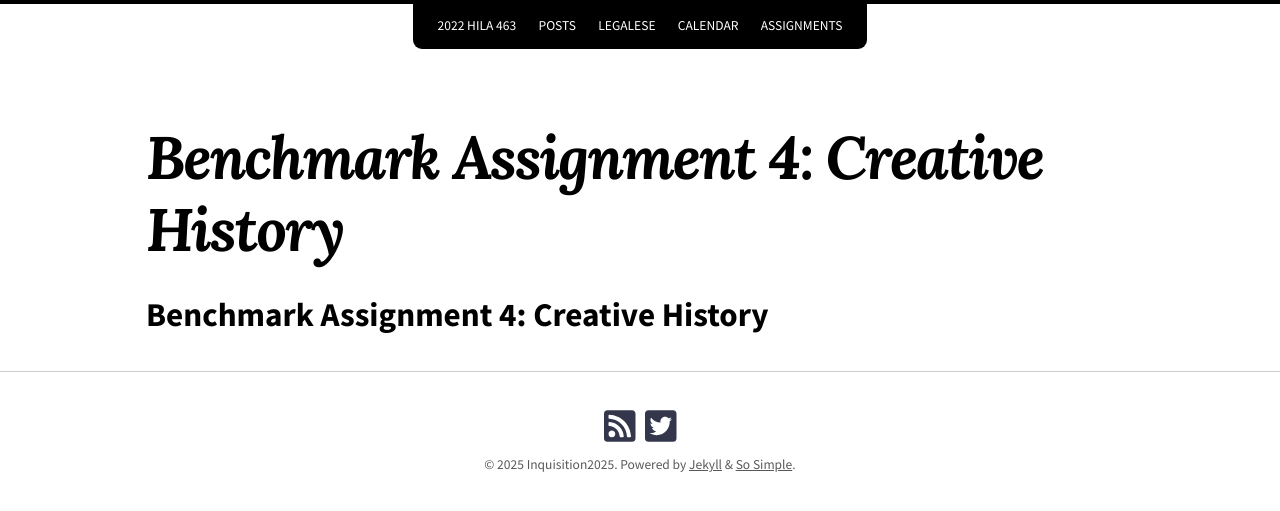
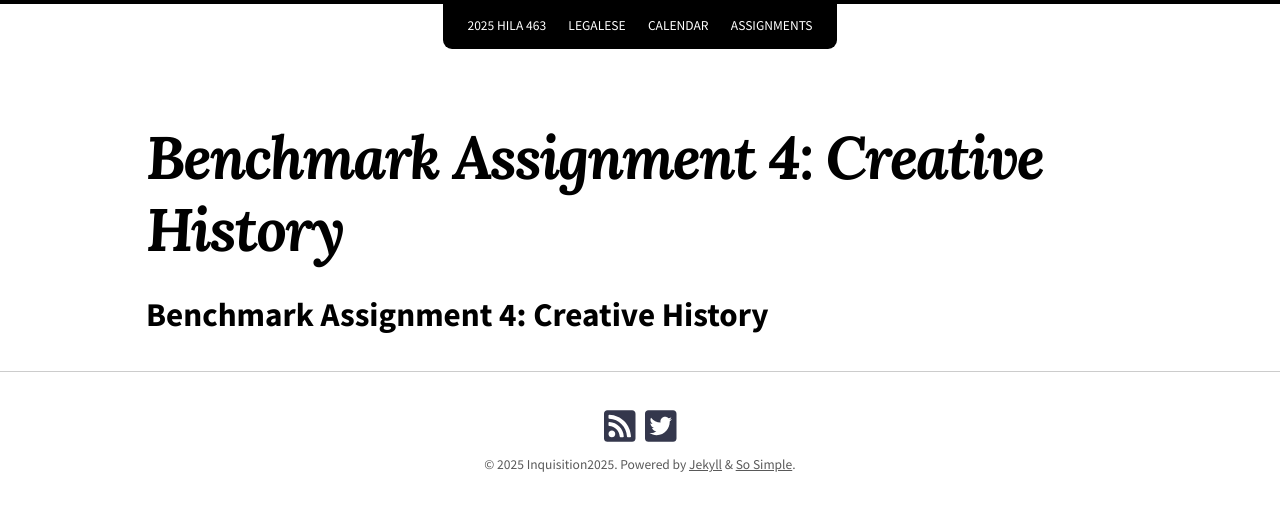
Before and after one commit to chadblack/Inquisition2025, a Jekyll site: the page built from Assignment4.md, in a window 1280 px wide. Shown: the top 511 px of the page. Built offline with Jekyll 4.4.1, drawn with Linux system fonts in a browser that asks for light colours; nearby versions of some CDN libraries; our own code applies the rules of GitHub Pages for plain Markdown files.

Commit message:
taking out twitter and unneeded links

```diff
--- a/_data/authors.yml
+++ b/_data/authors.yml
@@ -3,8 +3,3 @@
 
 Chad Black:
   name: Chad Black
-  twitter: "@chad_black_"
-  links:
-    - title: Twitter
-      url: https://twitter.com/chad_black_
-      icon: fab fa-twitter-square
--- a/_data/navigation.yml
+++ b/_data/navigation.yml
@@ -1,9 +1,7 @@
 # Sample site navigation bar links
 
-- title: 2022 HILA 463
+- title: 2025 HILA 463
   url: /
-- title: posts
-  url: /posts/
 - title: legalese
   url: /legalese/
 - title: calendar
```
